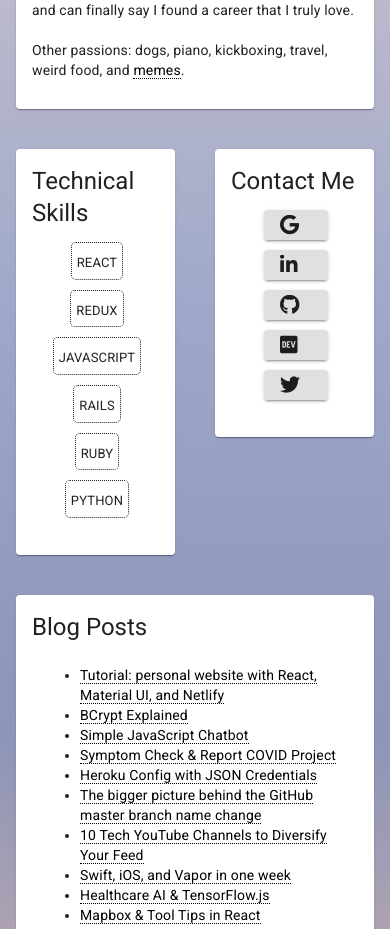
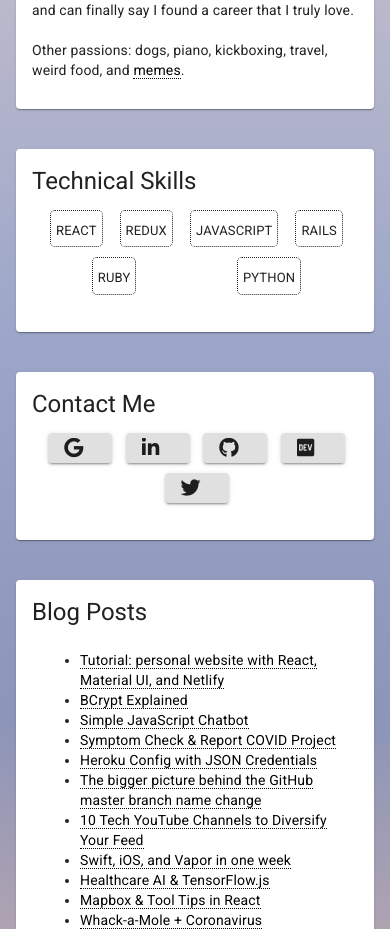
Before and after one commit to sylviapap/personal-site-react, a React (Create React App) app: page / in a window 390 px wide. Shown: the part 802-1731 px from the top of the page. Built offline with nearby package versions, Linux system fonts and the light colour scheme.

Commit message:
Change xs to sm for better mobile grid view

```diff
--- a/src/pages/Home.js
+++ b/src/pages/Home.js
@@ -105,7 +105,7 @@ export default function Home() {
 {/* End about me */}
 
 {/* Begin skills card */}
-      <Grid item xs={6}>
+      <Grid item sm={6}>
         <Card className={classes.root}>
           <CardContent>
             <Typography variant="h5" component="h2">
@@ -120,7 +120,7 @@ export default function Home() {
 {/* End skills */}
 
 {/* Begin contact items card */}
-      <Grid item xs={6}>
+      <Grid item sm={6}>
         <Card className={classes.root}>
           <CardContent>
             <Typography variant="h5" component="h2">
```
